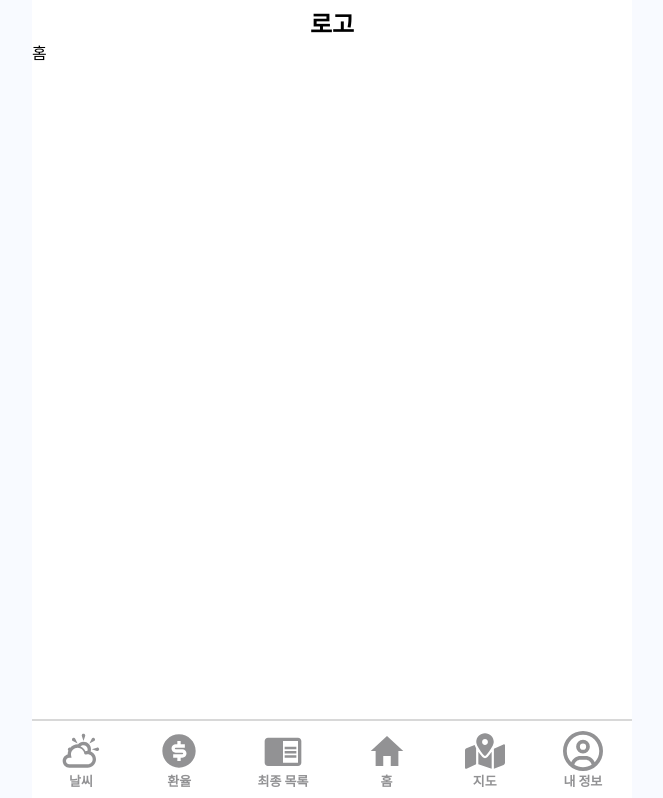
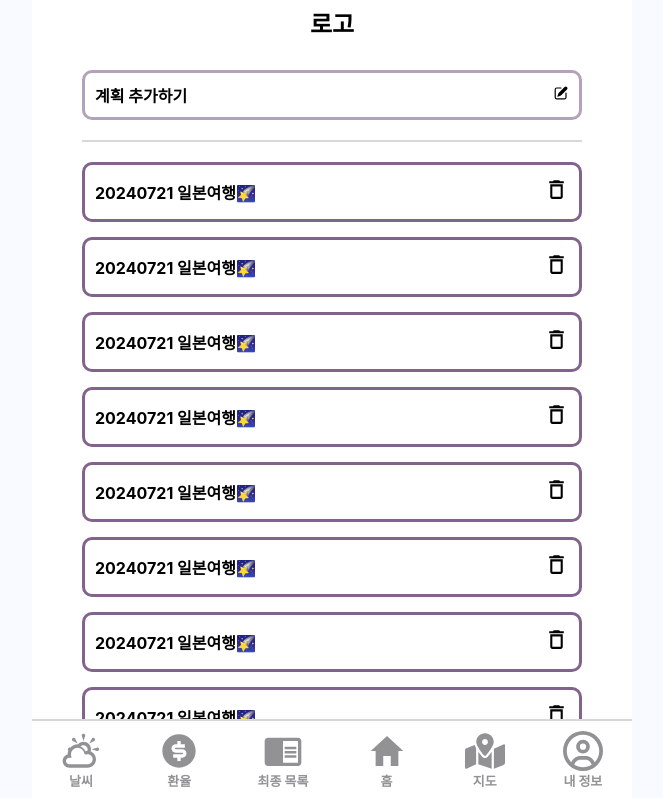
Before and after one commit to JJyen/OOSDesign, a React (Create React App) app: page / in a window 1280 px wide. Shown: the top 798 px of the page, without its empty margins (308-971 px from the left). Built offline with nearby package versions, Linux system fonts and the light colour scheme.

Commit message:
Home 계획 컴포넌트 추가

```diff
--- a/src/pages/Home.js
+++ b/src/pages/Home.js
@@ -1,11 +1,65 @@
 import React from "react";
+import PlanListItem from "../components/PlanListItem";
+import styled from "styled-components";
+import { HiMiniPencilSquare } from "react-icons/hi2";
+import { GRAY20 } from "../styles/Colors";
 
 class Home extends React.Component{
     render(){
         return(
-            <>홈</>
+            <MainContainer>
+                <div className="plan-create">
+                    <p>계획 추가하기</p>
+                    <p><HiMiniPencilSquare/></p>
+                </div><hr/>
+                <PlanListItem/>
+                <PlanListItem/>
+                <PlanListItem/>
+                <PlanListItem/>
+                <PlanListItem/>
+                <PlanListItem/>
+                <PlanListItem/>
+                <PlanListItem/>
+                <PlanListItem/>
+                <PlanListItem/>
+                <PlanListItem/>
+                <PlanListItem/>
+            </MainContainer>
         )
     }
 }
 
 export default Home;
+
+const MainContainer = styled.div`
+    display: flex;
+    align-items: center;
+    flex-direction: column;
+    background-color: white;
+    padding-bottom: 90px;
+
+    hr{
+        width: 500px;
+        border: 1px solid ${GRAY20};
+        margin: 20px 0px;
+    }
+
+    .plan-create{
+        width: 500px;
+        height: 50px;
+        display: flex;
+        justify-content: space-between;
+        align-items: center;
+        border: 3px solid #B3A3BA;
+        border-radius: 10px;
+        padding: 0px 10px;
+        margin-top: 30px;
+        font-weight: bold;
+
+        &:hover{
+            background-color: #B3A3BA;
+            color: white;
+        }
+    }
+
+`;
```
